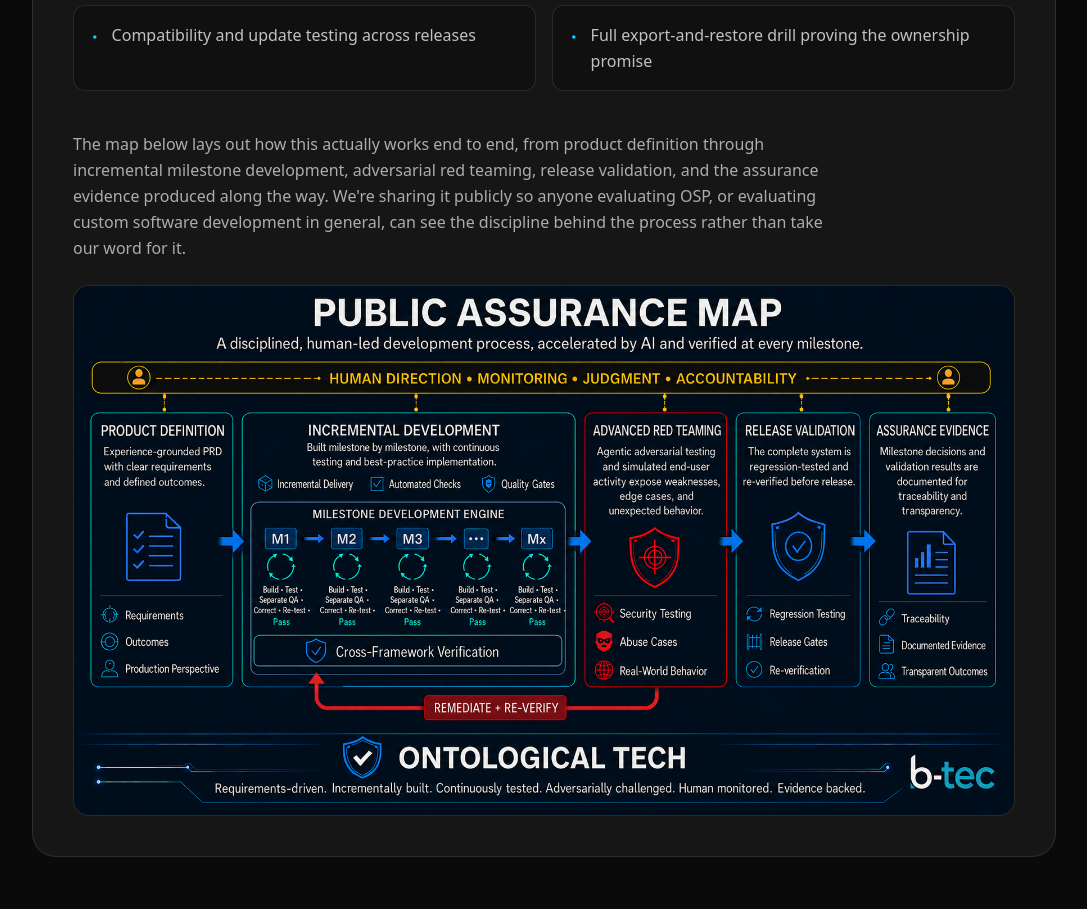
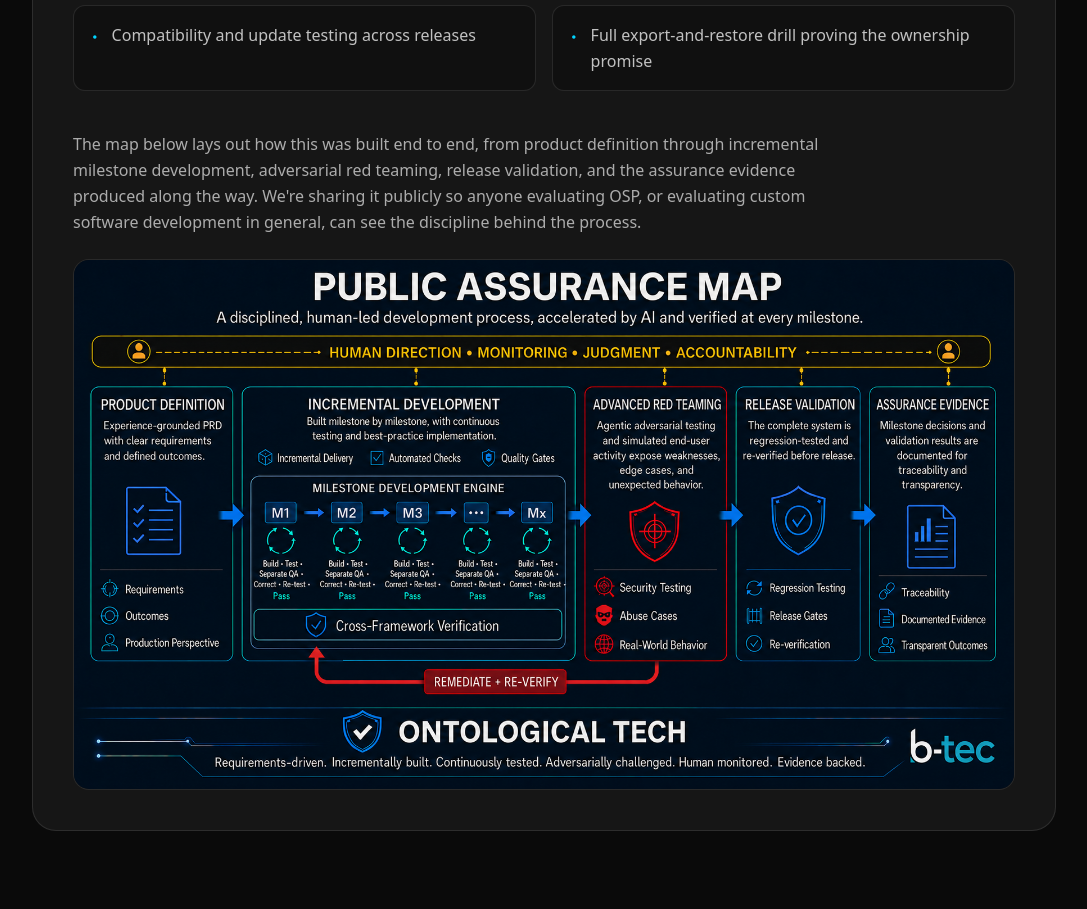
Before and after one commit to btecme/btecOrg, a Next.js app: page /osp in a window 1280 px wide. Shown: the part 3880-4789 px from the top of the page, without its empty margins (96-1183 px from the left). Built offline with nearby package versions, Linux system fonts and the light colour scheme.

Commit message:
Revise description of the assurance map
Updated text to clarify the description of the map's purpose.

```diff
--- a/app/osp/page.tsx
+++ b/app/osp/page.tsx
@@ -179,11 +179,10 @@
 
           <div className="mt-10">
             <p className="text-foreground/70 leading-relaxed max-w-3xl mb-6">
-              The map below lays out how this actually works end to end, from product definition through
+              The map below lays out how this was built end to end, from product definition through
               incremental milestone development, adversarial red teaming, release validation, and the assurance
               evidence produced along the way. We&apos;re sharing it publicly so anyone evaluating OSP, or evaluating
-              custom software development in general, can see the discipline behind the process rather than take our
-              word for it.
+              custom software development in general, can see the discipline behind the process.
             </p>
             <div className="rounded-2xl overflow-hidden border border-white/10 bg-black/20">
               <Image
```
